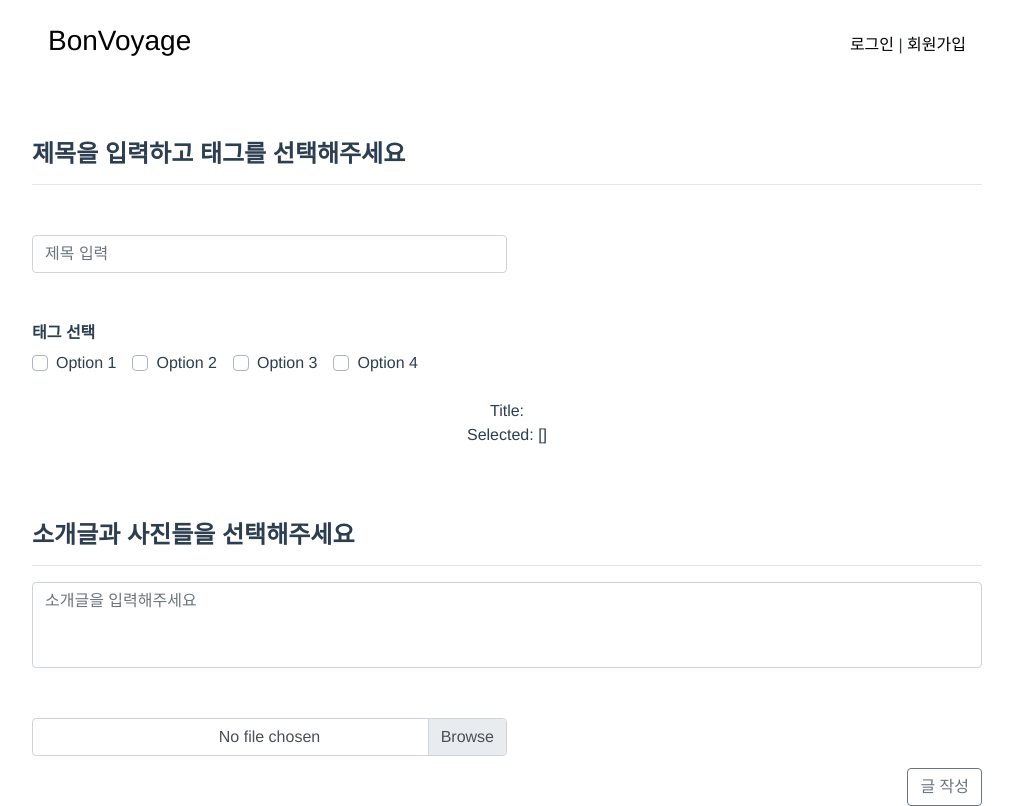
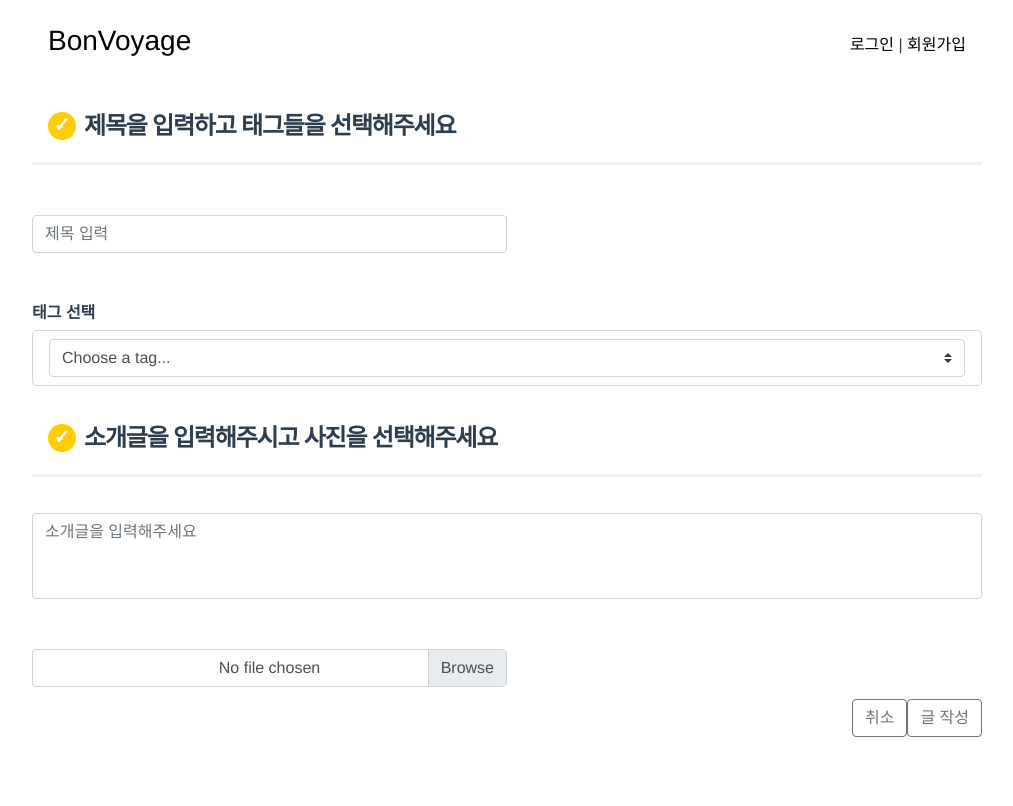
Before and after one commit to yongtaekimlwe/FE, a Vue app: page /picture/post in a window 1280 px wide. Shown: the whole page, without its empty margins (133-1146 px from the left). Built offline with nearby package versions, Linux system fonts and the light colour scheme.

Commit message:
refactor: 사진 공유 게시물 작성 시 컴포넌트화

```diff
--- a/src/components/picture/PicturePost.vue
+++ b/src/components/picture/PicturePost.vue
@@ -1,65 +1,63 @@
 <template>
   <div>
-    <h4>제목을 입력하고 태그를 선택해주세요</h4>
-    <hr />
-    <b-form-input
-      class="half-width"
-      placeholder="제목 입력"
-      v-model="title"
-    ></b-form-input>
-    <h6>태그 선택</h6>
-    <div class="checkbox-group-wrapper">
-      <b-form-checkbox-group
-        v-model="selectedTags"
-        :options="options"
-      ></b-form-checkbox-group>
-    </div>
-    <br />
-    <br />
-    <div>Title: {{ title }}</div>
-    <div>Selected: {{ selectedTags }}</div>
-    <br />
-    <h4>소개글과 사진들을 선택해주세요</h4>
-    <hr />
-    <b-form-textarea
-      id="textarea"
-      v-model="text"
-      placeholder="소개글을 입력해주세요"
-      rows="3"
-      max-rows="6"
-    ></b-form-textarea>
-    <b-form-file
-      class="half-width-file"
-      v-model="selectedFiles"
-      multiple
-      accept="image/jpeg, image/png, image/gif"
-    ></b-form-file>
-    <b-button variant="outline-secondary" class="button-right" @click="submit"
-      >글 작성</b-button
-    >
+    <section>
+      <middle-title :input="firstTitle"></middle-title>
+      <input-title v-model="title"></input-title>
+    </section>
+    <section>
+      <select-tag @handleTagChange="handleTagChange"></select-tag>
+    </section>
+    <section>
+      <middle-title :input="secondTitle"></middle-title>
+      <input-description v-model="description"></input-description>
+      <input-file @handleFileChange="handleFileChange"></input-file>
+      <b-button variant="outline-secondary" class="button-right" @click="submit"
+        >글 작성</b-button
+      >
+      <b-button variant="outline-secondary" class="button-right" @click="cancel"
+        >취소</b-button
+      >
+    </section>
   </div>
 </template>
 
 <script>
+import MiddleTitle from "@/components/picture/item/MiddleTitle.vue";
+import InputDescription from "@/components/picture/item/InputDescription.vue";
+import SelectTag from "@/components/picture/item/SelectTag.vue";
+import InputTitle from "@/components/picture/item/InputTitle.vue";
+import InputFile from "@/components/picture/item/InputFile.vue";
+
 export default {
   name: "PicturePost",
-  components: {},
+  components: {
+    MiddleTitle,
+    SelectTag,
+    InputDescription,
+    InputTitle,
+    InputFile,
+  },
   data() {
     return {
+      firstTitle: "제목을 입력하고 태그들을 선택해주세요",
+      secondTitle: "소개글을 입력해주시고 사진을 선택해주세요",
       title: "",
-      selectedTags: [], // 여러 개의 값을 선택할 경우 배열로 선언
+      selectedTags: [],
       selectedFiles: [],
-      options: [
-        { value: "option1", text: "Option 1" },
-        { value: "option2", text: "Option 2" },
-        { value: "option3", text: "Option 3" },
-        { value: "option4", text: "Option 4" },
-      ],
-      text: "",
+      description: "",
     };
   },
   created() {},
   methods: {
+    handleTagChange(selectedTags) {
+      this.selectedTags = selectedTags;
+    },
+    handleFileChange(selectedFiles) {
+      this.selectedFiles = selectedFiles;
+    },
+    cancel() {
+      this.$router.go(-1);
+    },
     submit() {
       if (this.isEmpty()) {
         alert("모든 폼에 대한 입력을 완료해야 합니다.");
@@ -68,51 +66,18 @@ export default {
       }
     },
     isEmpty() {
-      if (
+      return (
         this.title === "" ||
         this.selectedFiles.length === 0 ||
         this.selectedTags.length === 0 ||
-        this.text === ""
-      ) {
-        return true;
-      }
-      return false;
+        this.description === ""
+      );
     },
   },
 };
 </script>
 
 <style scoped>
-h4 {
-  font-family: "Spoqa Han Sans Neo", sans-serif;
-  font-weight: 700;
-  text-align: left;
-  margin-top: 50px;
-}
-
-h6 {
-  font-family: "Spoqa Han Sans Neo", sans-serif;
-  font-weight: 700;
-  text-align: left;
-  margin-top: 50px;
-}
-
-.half-width {
-  width: 50%;
-  margin-top: 50px;
-}
-
-.half-width-file {
-  width: 50%;
-  margin-top: 50px;
-  float: left;
-}
-
-.checkbox-group-wrapper {
-  float: left;
-  margin-right: 20px;
-}
-
 .button-right {
   margin-top: 100px;
   float: right;
--- /dev/null
+++ b/src/components/picture/item/InputDescription.vue
@@ -0,0 +1,28 @@
+<template>
+  <div>
+    <b-form-textarea
+      @input="$emit('input', text)"
+      id="textarea"
+      v-model="text"
+      placeholder="소개글을 입력해주세요"
+      rows="3"
+      max-rows="6"
+    ></b-form-textarea>
+  </div>
+</template>
+
+<script>
+export default {
+  name: "InputDescription",
+  components: {},
+  data() {
+    return {
+      text: "",
+    };
+  },
+  created() {},
+  methods: {},
+};
+</script>
+
+<style scoped></style>
--- /dev/null
+++ b/src/components/picture/item/InputFile.vue
@@ -0,0 +1,43 @@
+<template>
+  <div>
+    <b-form-file
+      class="half-width-file"
+      v-model="selectedFiles"
+      multiple
+      accept="image/jpeg, image/png, image/gif"
+    ></b-form-file>
+  </div>
+</template>
+
+<script>
+export default {
+  name: "InputFile",
+  components: {},
+  data() {
+    return {
+      selectedFiles: [],
+    };
+  },
+  watch: {
+    selectedFiles: {
+      handler(newVal) {
+        this.handleFileChange(newVal);
+      },
+    },
+  },
+  created() {},
+  methods: {
+    handleFileChange(newVal) {
+      this.$emit("handleFileChange", newVal);
+    },
+  },
+};
+</script>
+
+<style scoped>
+.half-width-file {
+  width: 50%;
+  margin-top: 50px;
+  float: left;
+}
+</style>
--- /dev/null
+++ b/src/components/picture/item/InputTitle.vue
@@ -0,0 +1,31 @@
+<template>
+  <div>
+    <b-form-input
+      @input="$emit('input', title)"
+      class="half-width"
+      placeholder="제목 입력"
+      v-model="title"
+    ></b-form-input>
+  </div>
+</template>
+
+<script>
+export default {
+  name: "InputTitle",
+  components: {},
+  data() {
+    return {
+      title: "",
+    };
+  },
+  created() {},
+  methods: {},
+};
+</script>
+
+<style scoped>
+.half-width {
+  width: 50%;
+  margin-top: 50px;
+}
+</style>
--- /dev/null
+++ b/src/components/picture/item/MiddleTitle.vue
@@ -0,0 +1,72 @@
+<template>
+  <div class="postRegister_postContentWrapper__3BXZ6">
+    <span class="postRegister_sequence__nC1Px">✓</span>
+    <h2 class="postRegister_text__17jg3">{{ input }}</h2>
+  </div>
+</template>
+
+<script>
+export default {
+  name: "MiddleTitle",
+  props: {
+    input: String,
+  },
+  components: {},
+  data() {
+    return {
+      message: "",
+    };
+  },
+  created() {},
+  methods: {},
+};
+</script>
+
+<style scoped>
+.postRegister_postContentWrapper__3BXZ6 {
+  display: flex;
+  align-items: center;
+  padding: 16px;
+  margin-bottom: 36px;
+  border-bottom: 3px solid #f2f2f2;
+}
+.postRegister_sequence__nC1Px {
+  margin-right: 8px;
+  width: 28px;
+  height: 28px;
+  display: flex;
+  justify-content: center;
+  align-items: center;
+  border-radius: 50%;
+  background: #ffcd00;
+  font-size: 20px;
+  font-weight: 700;
+  line-height: 19px;
+  color: #fff;
+}
+
+.postRegister_text__17jg3 {
+  font-weight: 700;
+  font-size: 24px;
+  line-height: 40px;
+  letter-spacing: -0.05em;
+  margin: 0;
+}
+
+@media screen and (max-width: 575px) {
+  .postRegister_postContentWrapper__3BXZ6 {
+    padding: 8px;
+  }
+
+  .postRegister_sequence__nC1Px {
+    margin-right: 6px;
+    width: 20px;
+    height: 20px;
+    font-size: 12px;
+  }
+
+  .postRegister_text__17jg3 {
+    font-size: 16px;
+  }
+}
+</style>
--- /dev/null
+++ b/src/components/picture/item/SelectTag.vue
@@ -0,0 +1,95 @@
+<template>
+  <div>
+    <h6>{{ message }}</h6>
+    <b-form-group label-for="tags-component-select">
+      <b-form-tags
+        id="tags-component-select"
+        v-model="value"
+        size="lg"
+        class="mb-2"
+        add-on-change
+        no-outer-focus
+      >
+        <template
+          v-slot="{ tags, inputAttrs, inputHandlers, disabled, removeTag }"
+        >
+          <ul v-if="tags.length > 0" class="list-inline d-inline-block mb-2">
+            <li v-for="tag in tags" :key="tag" class="list-inline-item">
+              <b-form-tag
+                @remove="removeTag(tag)"
+                :title="tag"
+                :disabled="disabled"
+                class="custom-tag"
+                >{{ tag }}</b-form-tag
+              >
+            </li>
+          </ul>
+          <b-form-select
+            v-bind="inputAttrs"
+            v-on="inputHandlers"
+            :disabled="disabled || availableOptions.length === 0"
+            :options="availableOptions"
+          >
+            <template #first>
+              <option disabled value="">Choose a tag...</option>
+            </template>
+          </b-form-select>
+        </template>
+      </b-form-tags>
+    </b-form-group>
+  </div>
+</template>
+
+<script>
+export default {
+  name: "SelectTag",
+  components: {},
+  data() {
+    return {
+      options: [
+        "즐거운 여행",
+        "비행기",
+        "노을",
+        "기차",
+        "해변",
+        "호캉스",
+        "촌캉스",
+      ],
+      value: [],
+      message: "태그 선택",
+    };
+  },
+  watch: {
+    value: {
+      handler(newVal) {
+        this.handleTagChange(newVal);
+      },
+    },
+  },
+  created() {},
+  methods: {
+    handleTagChange(newVal) {
+      this.$emit("handleTagChange", newVal);
+    },
+  },
+  computed: {
+    availableOptions() {
+      return this.options.filter((opt) => this.value.indexOf(opt) === -1);
+    },
+  },
+};
+</script>
+
+<style scoped>
+h6 {
+  font-family: "Spoqa Han Sans Neo", sans-serif;
+  font-weight: 700;
+  text-align: left;
+  margin-top: 50px;
+}
+
+.custom-tag {
+  background-color: #ffcd00; /* 원하는 색상으로 변경 */
+  color: black; /* 텍스트 색상 변경 */
+}
+</style>
```
Also changed, not shown: src/components/picture/PictureDetail.vue (added, +19 -0 lines).
